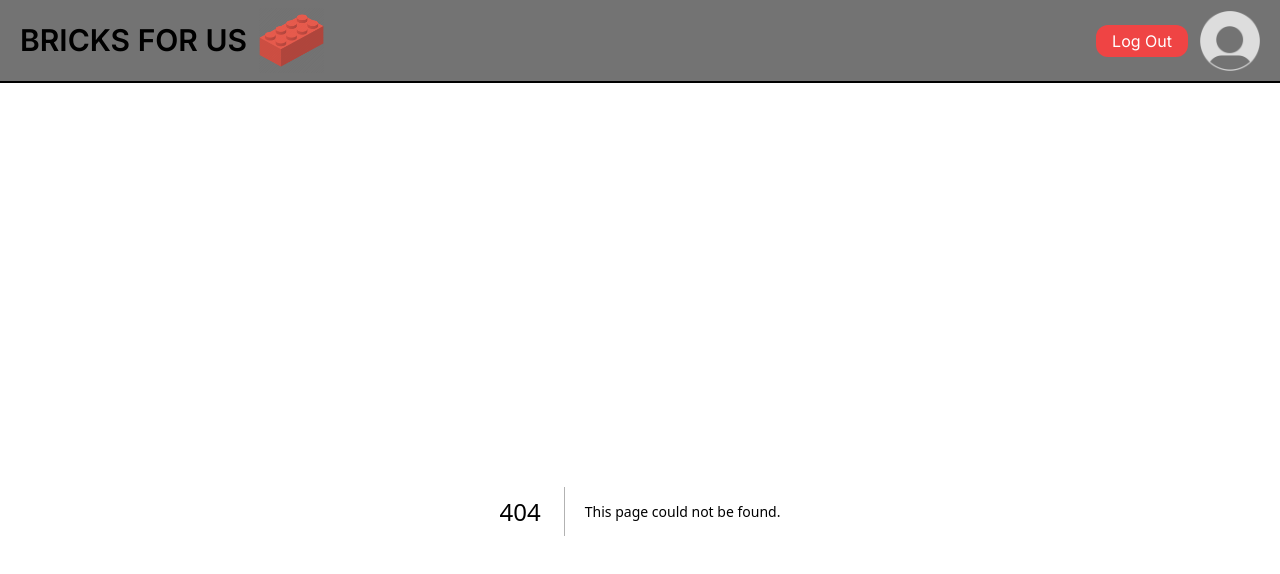
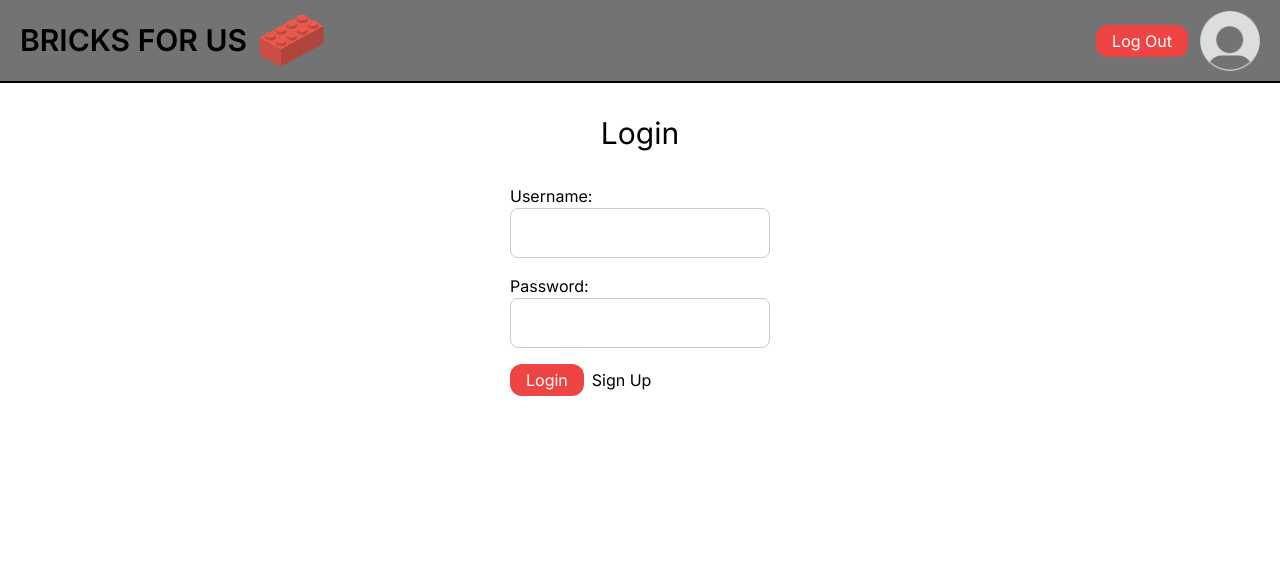
Before and after one commit to peter-t-wang315/dotjpg, a Next.js app: page /login in a window 1280 px wide. Before the commit this address had no page. Shown: the top 574 px of the page. Built offline with nearby package versions, Linux system fonts and the light colour scheme.

Commit message:
Login bones

```diff
--- a/app/api/login.js
+++ b/app/api/login.js
@@ -1,28 +1,28 @@
-import { serialize } from 'cookie';
-import { prisma } from '@/lib/prisma';
+import { serialize } from "cookie";
+import { prisma } from "@/lib/prisma";
 
 export default async function handler(req, res) {
-  const {email, password} = await req.json();
+  const { email, password } = await req.json();
   // TODO: Use bcrypt and hash passwords?
   const user = await prisma.Users.findUnique({
     where: {
       email: email,
-      password: password
-    }
+      password: password,
+    },
   });
 
-  if(user == undefined || user === null) {
-    return res.status(401).json({ message: 'Invalid Credentials'});
+  if (user == undefined || user === null) {
+    return res.status(401).json({ message: "Invalid Credentials" });
   }
 
   const encryptedSessionData = encrypt(user.email);
 
-  const cookie = serialize('session', encryptedSessionData, {
+  const cookie = serialize("session", encryptedSessionData, {
     httpOnly: true,
     secure: true,
     maxAge: 60 * 60 * 24 * 7, // One week
-    path: '/',
-  })
-  res.setHeader('Set-Cookie', cookie)
-  res.status(200).json({ message: 'Successfully set cookie!' })
+    path: "/",
+  });
+  res.setHeader("Set-Cookie", cookie);
+  res.status(200).json({ message: "Successfully set cookie!" });
 }
--- /dev/null
+++ b/app/login/page.js
@@ -0,0 +1,65 @@
+"use client";
+import { useState } from "react";
+import axios from "axios";
+
+export default function Index() {
+  const [email, setEmail] = useState("");
+  const [password, setPassword] = useState("");
+  const [error, setError] = useState(null);
+
+  const handleSubmit = async (event) => {
+    event.preventDefault();
+
+    try {
+      const response = await axios.post("/api/login", { email, password }); // Use the correct relative path for the API endpoint
+      console.log(response.data); // Log the response
+      // Optionally, you can redirect the user to another page upon successful login
+    } catch (error) {
+      setError(error.response.data.message); // Set error message if login fails
+      console.log(error);
+    }
+  };
+
+  return (
+    <div className="flex flex-col items-center justify-center pb-7 w-full gap-3">
+      <h2 className="mb-4">Login</h2>
+      {error && <p>{error}</p>}
+      <form onSubmit={handleSubmit}>
+        <div className="form-group mb-4">
+          <label className="textBoxText" htmlFor="username">
+            Username:
+          </label>
+          <br />
+          <input
+            className="input-primary"
+            type="text"
+            id="username"
+            name="username"
+            value={email}
+            onChange={(e) => setEmail(e.target.value)}
+            required
+          />
+        </div>
+        <div className="form-group mb-4">
+          <label className="textBoxText" htmlFor="password">
+            Password:
+          </label>
+          <br />
+          <input
+            className="input-primary"
+            type="password"
+            id="password"
+            name="password"
+            value={password}
+            onChange={(e) => setPassword(e.target.value)}
+            required
+          />
+        </div>
+        <div className="form-group mb-4">
+          <input className="btn-primary mr-2" type="submit" value="Login" />
+          <a href="signupPage.html">Sign Up</a>
+        </div>
+      </form>
+    </div>
+  );
+}
--- a/app/page.js
+++ b/app/page.js
@@ -13,6 +13,12 @@ const defaultSets = [
 
 export default function Home() {
   const [legoSets, setLegoSets] = useState(defaultSets);
+
+  //Add check to see if valid user
+
+  //If not valid user, redirect to login page
+
+  //Else display menu
 
   return (
     <>
--- a/package.json
+++ b/package.json
@@ -10,6 +10,7 @@
   },
   "dependencies": {
     "@prisma/client": "^5.12.1",
+    "axios": "^1.6.8",
     "next": "14.2.2",
     "prisma": "^5.12.1",
     "react": "^18",
```
Also changed, not shown: 1 other file (tests, documents, lock files or other folders).
